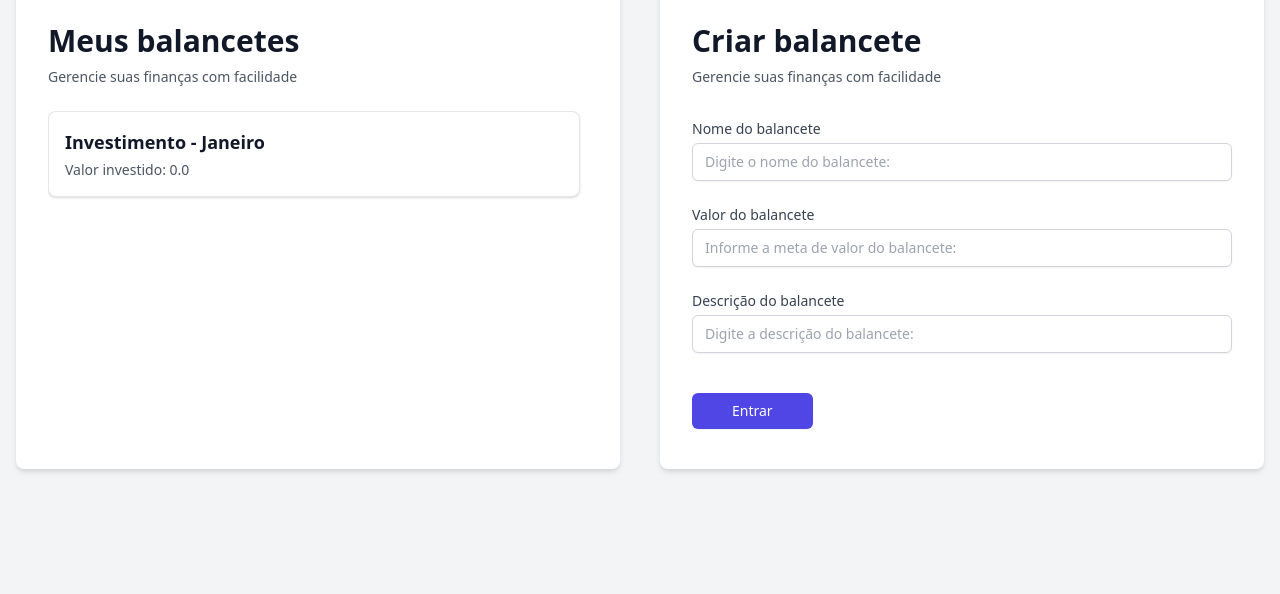
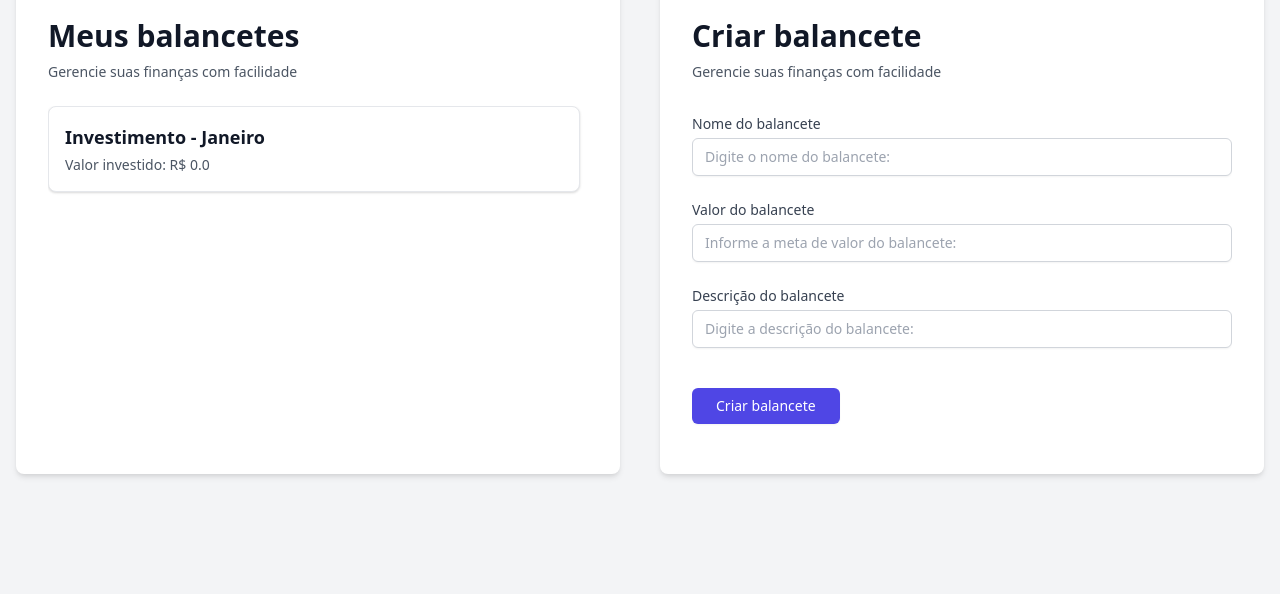
Before and after one commit to gusttavokr/FinancasPessoais, a Django app: page / in a window 1280 px wide. Shown: the part 206-800 px from the top of the page. Run offline with Django 5.2, Linux system fonts and the light colour scheme; data comes from the database, SQL or seed files in the repository.

Commit message:
:sparkles: feat: Criar balancete

```diff
--- a/projtrab/finançaPessoal/forms.py
+++ b/projtrab/finançaPessoal/forms.py
@@ -1,5 +1,5 @@
 from django import forms
-from datetime import date, datetime
+from datetime import date
 from django.core.exceptions import ValidationError
 
 class BalanceteForm(forms.Form):
@@ -8,18 +8,16 @@ class BalanceteForm(forms.Form):
     nome = forms.CharField(
         max_length=500,
         widget=forms.TextInput(attrs={
-            'class': 'input',
             'placeholder': 'Digite o nome do balancete:',
-            'class': 'w-full rounded-md border border-gray-300 px-3 py-2 shadow-sm placeholder-gray-400 focus:border-indigo-500 focus:ring-indigo-500 sm:text-sm',
+            'class': 'input w-full rounded-md border border-gray-300 px-3 py-2 shadow-sm placeholder-gray-400 focus:border-indigo-500 focus:ring-indigo-500 sm:text-sm',
         }),
         label="Nome do balancete"
     )
 
     valor = forms.FloatField(
         widget=forms.NumberInput(attrs={
-            'class': 'input',
             'placeholder': 'Informe a meta de valor do balancete:',
-            'class': 'w-full rounded-md border border-gray-300 px-3 py-2 shadow-sm placeholder-gray-400 focus:border-indigo-500 focus:ring-indigo-500 sm:text-sm',
+            'class': 'input w-full rounded-md border border-gray-300 px-3 py-2 shadow-sm placeholder-gray-400 focus:border-indigo-500 focus:ring-indigo-500 sm:text-sm',
         }),
         label="Valor do balancete"
     )
@@ -27,9 +25,8 @@ class BalanceteForm(forms.Form):
     descricao = forms.CharField(
         required=False,
         widget=forms.TextInput(attrs={
-            'class': 'input',
+            'class': 'input w-full rounded-md border border-gray-300 px-3 py-2 shadow-sm placeholder-gray-400 focus:border-indigo-500 focus:ring-indigo-500 sm:text-sm',
             'placeholder': 'Digite a descrição do balancete:',
-            'class': 'w-full rounded-md border border-gray-300 px-3 py-2 shadow-sm placeholder-gray-400 focus:border-indigo-500 focus:ring-indigo-500 sm:text-sm',
         }),
         label="Descrição do balancete"
     )
--- a/projtrab/finançaPessoal/models.py
+++ b/projtrab/finançaPessoal/models.py
@@ -66,6 +66,9 @@ class Balancete(models.Model):
         erros = {}
         if len(self.nome) < 3:
             erros['nome'] = "O nome deve ter mais de 3 caracteres"
+
+        if (self.saldo <= 0):
+            erros['saldo'] = "O balancete precisa de um valor maior que 0!"
 
         if isinstance(self.dataCriacao, str):
             try:
--- a/projtrab/finançaPessoal/services/service_balancete.py
+++ b/projtrab/finançaPessoal/services/service_balancete.py
@@ -1,4 +1,6 @@
 from ..models import Usuario, Balancete, Receita
+from datetime import date
+from django.core.exceptions import ValidationError
 
 class Service_Balancete:
     @classmethod
@@ -21,3 +23,24 @@ class Service_Balancete:
             "balancete" : balancete,
             "receitas" : receita
         }
+
+    @classmethod
+    def criarBalancete(cls, nome, saldo, descricao, user_id:int):
+        dataCriacao = date.today()
+        usuario = Usuario.objects.get(id = user_id)
+
+        balancete = Balancete(
+            usuario=usuario,
+            nome=nome,
+            saldo=saldo,
+            dataCriacao=dataCriacao,
+            descricao=descricao
+        )
+
+        try:
+            balancete.full_clean()
+        except ValidationError as e:
+            raise e
+
+        balancete.save()
+        return balancete
--- a/projtrab/finançaPessoal/templates/index.html
+++ b/projtrab/finançaPessoal/templates/index.html
@@ -1,43 +1,46 @@
 {% extends 'base.html' %}
 
-{% block title %} Página inicial {% endblock %}
+{% block title %}Página inicial{% endblock %}
 
 {% block content %}
 
 <div class="bg-gray-100 min-h-screen flex items-center justify-center px-4 py-10">
   <div class="flex flex-col lg:flex-row gap-10 w-full max-w-7xl">
-        <!-- CARD COMPONENT -->
-        <div class="bg-white rounded-lg shadow-md p-8 flex flex-col w-full lg:w-1/2 h-[70vh]">
+
+    <!-- Lista de Balancetes -->
+    <div class="bg-white rounded-lg shadow-md p-8 flex flex-col w-full lg:w-1/2" style="height: 70vh;">
       <!-- Logo -->
-            <img src="https://tailwindcss.com/plus-assets/img/logos/mark.svg?color=indigo&shade=600"
-                 alt="Logo" class="h-12 w-auto">
+      <img src="https://tailwindcss.com/plus-assets/img/logos/mark.svg?color=indigo&shade=600" alt="Logo" class="h-12 w-auto">
 
       <!-- Título e descrição -->
       <h2 class="mt-6 text-3xl font-bold text-gray-900">Meus balancetes</h2>
       <p class="mt-2 text-sm text-gray-600">Gerencie suas finanças com facilidade</p>
 
-            <!-- Lista de balancetes -->
-            <div class="mt-6 overflow-y-auto flex-1 space-y-4 pr-2">
+      <!-- Lista com scroll -->
+      <div class="mt-6 overflow-y-auto flex-1 space-y-4 pr-2" style="max-height: calc(70vh - 140px);">
         {% for b in balancetes %}
           <a href="{% url 'verBalancete' b.id %}" class="block group">
             <div class="p-4 bg-white rounded-lg shadow border border-neutral-300 hover:shadow-md transition-shadow group-hover:border-indigo-500">
               <h3 class="text-lg font-semibold text-gray-900 group-hover:text-indigo-600 break-words">{{ b.nome }}</h3>
-                        <p class="mt-1 text-sm text-gray-600 group-hover:text-indigo-500">Valor investido: {{ b.saldo }}</p>
+              <p class="mt-1 text-sm text-gray-600 group-hover:text-indigo-500">Valor investido: R$ {{ b.saldo }}</p>
             </div>
           </a>
+        {% empty %}
+          <p class="text-gray-500">Nenhum balancete criado ainda.</p>
         {% endfor %}
       </div>
     </div>
-        <div class="bg-white rounded-lg shadow-md p-8 flex flex-col w-full lg:w-1/2 h-[70vh]">
+
+    <!-- Formulário -->
+    <div class="bg-white rounded-lg shadow-md p-8 flex flex-col w-full lg:w-1/2" style="height: 70vh;">
       <!-- Logo -->
-            <img src="https://tailwindcss.com/plus-assets/img/logos/mark.svg?color=indigo&shade=600"
-                 alt="Logo" class="h-12 w-auto">
+      <img src="https://tailwindcss.com/plus-assets/img/logos/mark.svg?color=indigo&shade=600" alt="Logo" class="h-12 w-auto">
 
       <!-- Título e descrição -->
       <h2 class="mt-6 text-3xl font-bold text-gray-900">Criar balancete</h2>
       <p class="mt-2 text-sm text-gray-600">Gerencie suas finanças com facilidade</p>
 
-            <form class="space-y-6 py-2" method="post" action="#">
+      <form class="space-y-6 py-2 overflow-y-auto" method="post" action="{% url 'criarBalancete' %}">
         {% csrf_token %}
 
         <div class="mt-2">
@@ -68,17 +71,14 @@
         </div>
 
         <div>
-                    <button type="submit"
-                        class="flex mt-10 rounded-md bg-indigo-600 px-10 py-2 text-sm font-medium text-white shadow-sm hover:bg-indigo-700 focus:outline-none focus:ring-2 focus:ring-indigo-500 focus:ring-offset-2">
-                        Entrar
+          <button type="submit" class="flex mt-10 rounded-md bg-indigo-600 px-6 py-2 text-sm font-medium text-white shadow-sm hover:bg-indigo-700 focus:outline-none focus:ring-2 focus:ring-indigo-500 focus:ring-offset-2">
+            Criar balancete
           </button>
         </div>
       </form>
+    </div>
 
   </div>
 </div>
-</div>
-
-
 
 {% endblock %}
--- a/projtrab/finançaPessoal/urls.py
+++ b/projtrab/finançaPessoal/urls.py
@@ -1,11 +1,12 @@
 from django.contrib import admin
 from django.urls import path, include
 from .views.views import (
-    Index, verBalancete, Login
+    Index, verBalancete, Login, criarBalancete
 )
 
 urlpatterns = [
     path("", Index.as_view(), name="index"),
     path("balancete/<int:pk>/", verBalancete.as_view(), name="verBalancete"),
     path("login/", Login.as_view(), name="login"),
+    path("balancete/criar/", criarBalancete.as_view(), name="criarBalancete"),
 ]
--- a/projtrab/finançaPessoal/views/views.py
+++ b/projtrab/finançaPessoal/views/views.py
@@ -1,4 +1,4 @@
-from django.shortcuts import render
+from django.shortcuts import render, redirect
 from django.views import View
 from ..services import service_balancete
 from .VAR import USER_ID
@@ -16,6 +16,21 @@ class Index(View):
         context["form"] = BalanceteForm()
         return render(request, "index.html", context)
 
+
+class criarBalancete(View):
+    def post(self, request):
+        user_id = USER_ID
+
+        nome = request.POST.get("nome")
+        valor = request.POST.get("valor")
+        descricao = request.POST.get("descricao")
+
+        service = service_balancete.Service_Balancete()
+        balancete = service.criarBalancete(nome, valor, descricao, user_id)
+
+        return redirect("verBalancete", pk=balancete.pk)
+
+
 class verBalancete(View):
     def get(self, request, pk):
         service = service_balancete.Service_Balancete()
```
Lines whose indentation alone changed are shown as unchanged.
